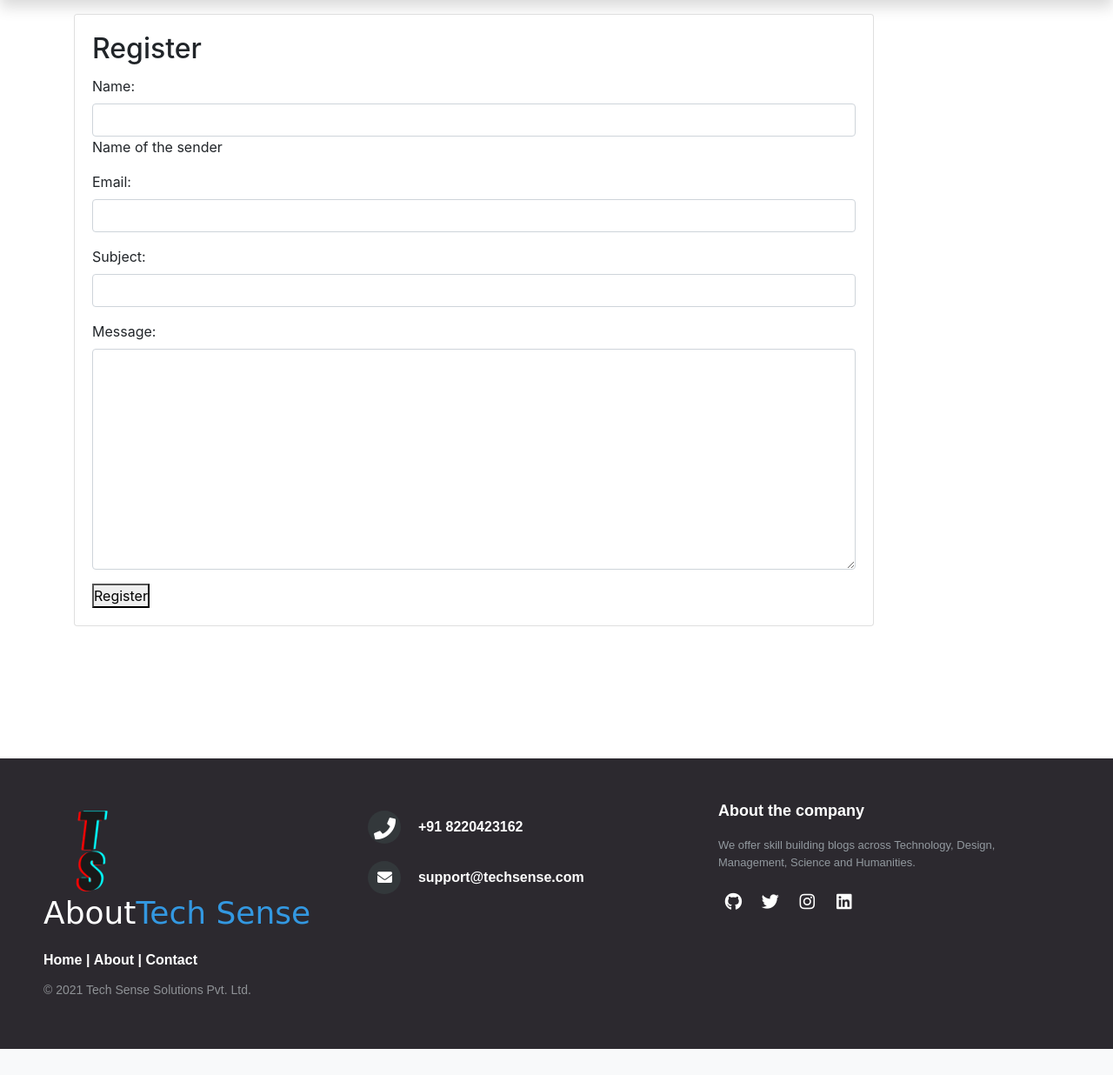
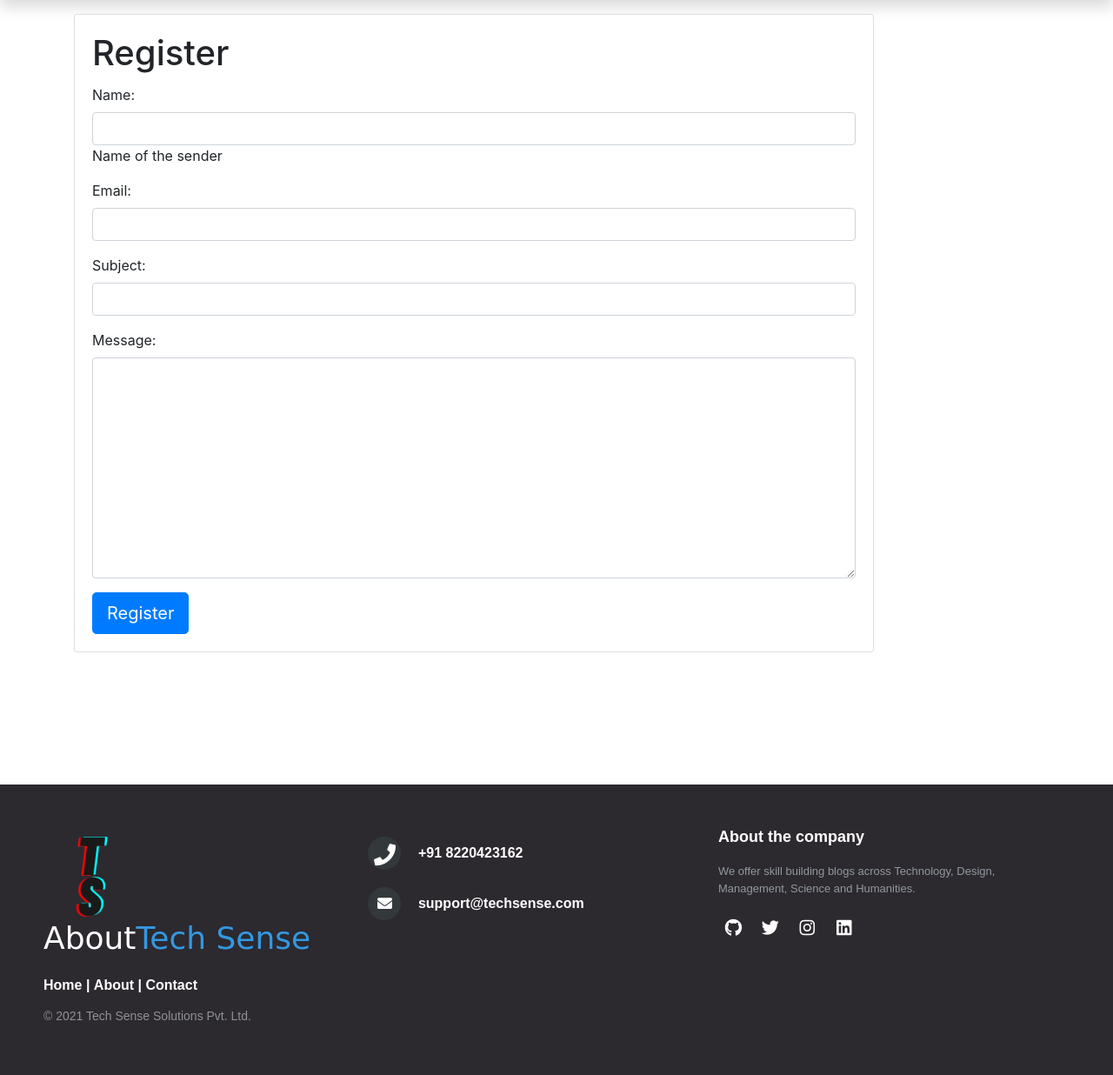
Before and after one commit to Gokul-R-13/Tech-Sense-Blog-Django, a Django app: template members/templates/registration/register.html in a window 1280 px wide. Shown: the part 91-1327 px from the top of the page at 87% size. Before the commit the page ends 1297 px from the top, so only its background shows below. Run offline with Django 3.2, Linux system fonts and the light colour scheme; the template is opened without the code that fills it: values that come from a table or form of the project are taken from there, others are empty; parts of the project's set-up code (start-up, migrations or seed data) failed here and were passed over; some libraries are stand-ins or nearby versions.

Commit message:
Update register.html

```diff
--- a/members/templates/registration/register.html
+++ b/members/templates/registration/register.html
@@ -1,16 +1,15 @@
 {% extends 'base.html' %}
-
 {% block content %}
 <div class="container">
 	<div class="row">
 		<div class="col-md-10 mt-3 left">
 			<div class="card mb-4">
 				<div class="card-body">
-					<h2 class="card-title">Register</h2>
+					<h1 class="card-title">Register</h1>
 						<form method="POST">
 							{% csrf_token %}
 							{{ form.as_p}}
-							<button>Register</button>
+							<input type="submit" class="btn btn-primary  btn-lg" value="Register"><br>
 						</form>
 				</div>
 			</div>
```
